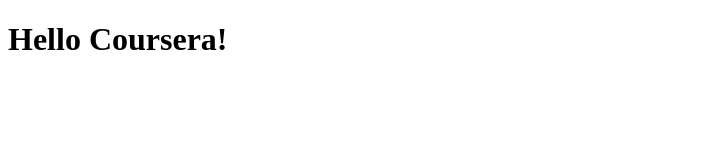
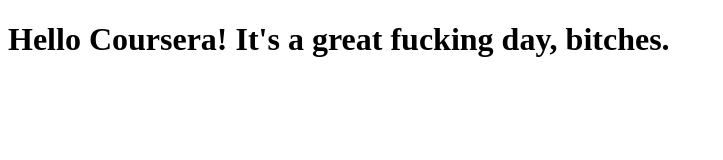
Before and after one commit to ModestCake/coursera, a plain HTML site: page site/index.html in a window 1280 px wide. Shown: the whole page, without its empty margins (0-723 px from the left). Drawn offline with Linux system fonts and the light colour scheme.

Commit message:
small addition, yo.

```diff
--- a/site/index.html
+++ b/site/index.html
@@ -4,6 +4,6 @@
 	<title>Hello Coursera!</title>
 </head>
 <body>
-<h1>Hello Coursera!</h1>
+<h1>Hello Coursera! It's a great fucking day, bitches.</h1>
 </body>
 </html>
```
